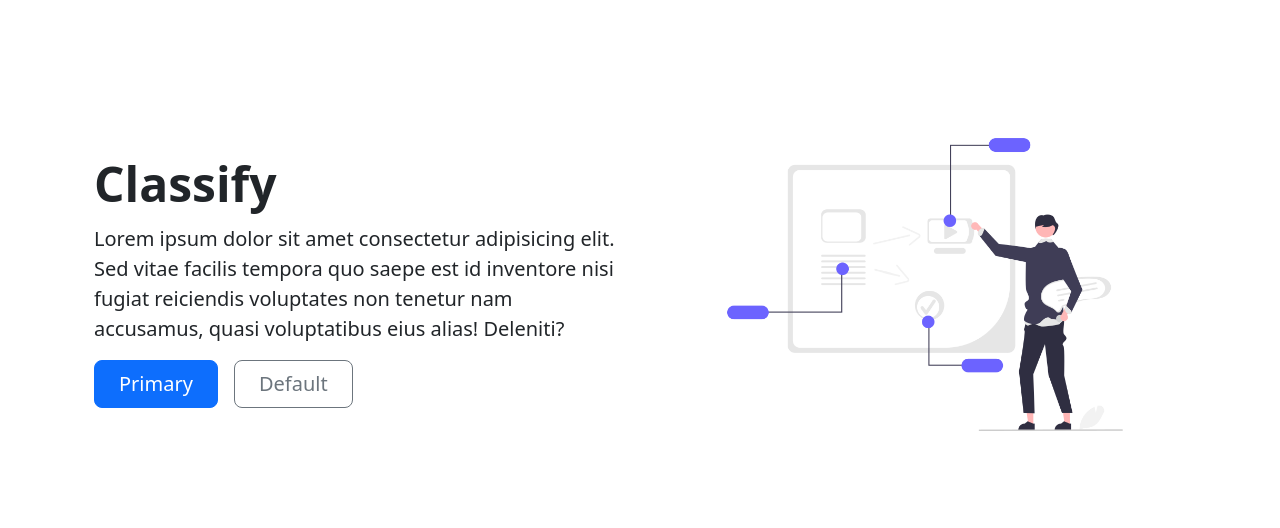
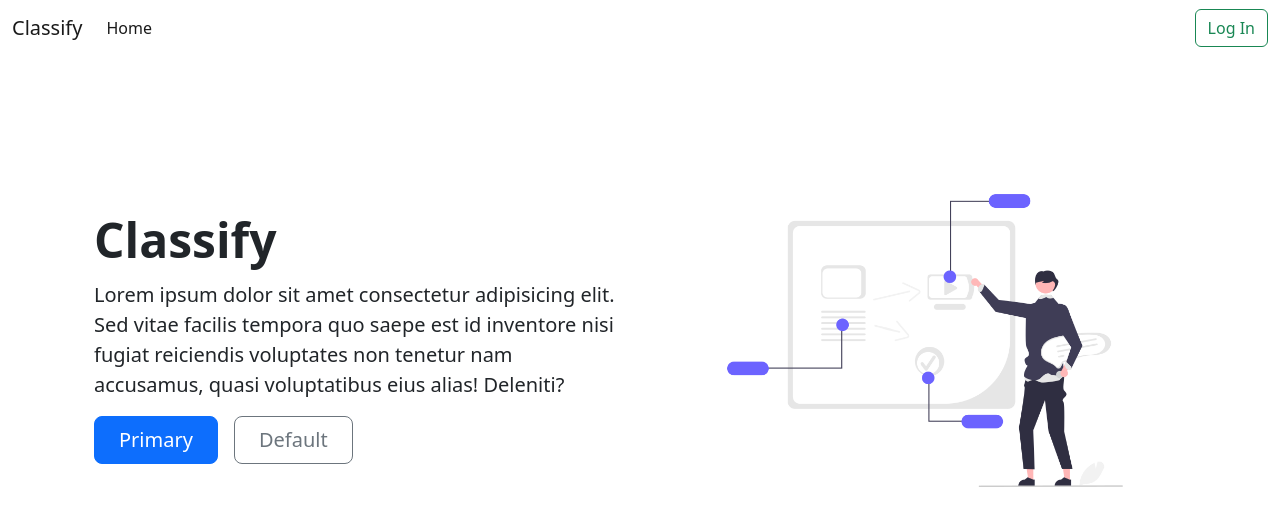
Before and after one commit to louiskwt/tutor_assistant, a Django app: page / in a window 1280 px wide. Shown: the top 528 px of the page. Run offline with Django 4.2, Linux system fonts and the light colour scheme.

Commit message:
added navbar

```diff
--- a/templates/base.html
+++ b/templates/base.html
@@ -7,6 +7,40 @@
     <link href="https://cdn.jsdelivr.net/npm/bootstrap@5.2.3/dist/css/bootstrap.min.css" rel="stylesheet" integrity="sha384-rbsA2VBKQhggwzxH7pPCaAqO46MgnOM80zW1RWuH61DGLwZJEdK2Kadq2F9CUG65" crossorigin="anonymous" />
   </head>
   <body>
+    <nav class="navbar navbar-expand-lg bg-body-tertiary">
+      <div class="container-fluid">
+        <a class="navbar-brand" href="#">Classify</a>
+        <button class="navbar-toggler" type="button" data-bs-toggle="collapse" data-bs-target="#navbarSupportedContent" aria-controls="navbarSupportedContent" aria-expanded="false" aria-label="Toggle navigation">
+          <span class="navbar-toggler-icon"></span>
+        </button>
+        <div class="collapse navbar-collapse" id="navbarSupportedContent">
+          <ul class="navbar-nav me-auto mb-2 mb-lg-0">
+            <li class="nav-item">
+              <a class="nav-link active" aria-current="page" href="#">Home</a>
+            </li>
+            <!-- <li class="nav-item">
+              <a class="nav-link" href="#">Link</a>
+            </li>
+            <li class="nav-item dropdown">
+              <a class="nav-link dropdown-toggle" href="#" role="button" data-bs-toggle="dropdown" aria-expanded="false"> Dropdown </a>
+              <ul class="dropdown-menu">
+                <li><a class="dropdown-item" href="#">Action</a></li>
+                <li><a class="dropdown-item" href="#">Another action</a></li>
+                <li><hr class="dropdown-divider" /></li>
+                <li><a class="dropdown-item" href="#">Something else here</a></li>
+              </ul>
+            </li> -->
+          </ul>
+          <div class="d-flex">
+            <button class="btn btn-outline-success" type="submit">Log In</button>
+          </div>
+          <!-- <form class="d-flex" role="search">
+            <input class="form-control me-2" type="search" placeholder="Search" aria-label="Search" />
+            <button class="btn btn-outline-success" type="submit">Search</button>
+          </form> -->
+        </div>
+      </div>
+    </nav>
     {% block content %} {% endblock content %}
     <script src="https://cdn.jsdelivr.net/npm/bootstrap@5.2.3/dist/js/bootstrap.bundle.min.js" integrity="sha384-kenU1KFdBIe4zVF0s0G1M5b4hcpxyD9F7jL+jjXkk+Q2h455rYXK/7HAuoJl+0I4" crossorigin="anonymous"></script>
   </body>
```
